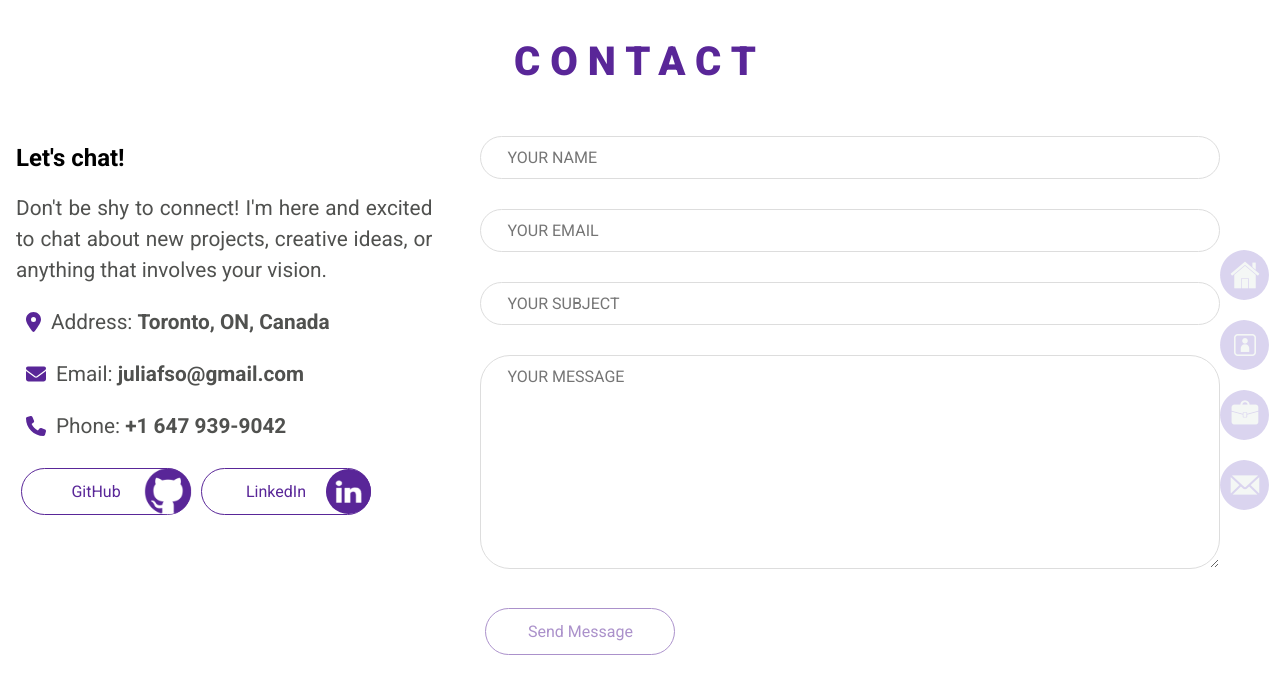
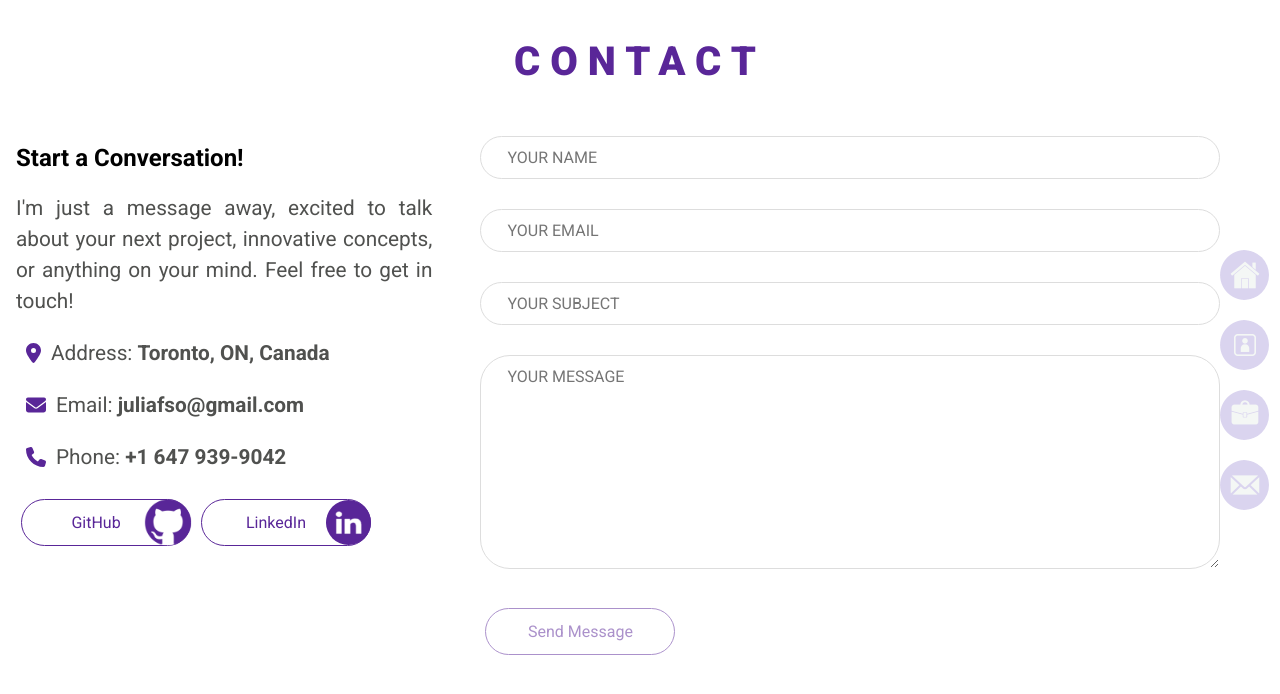
Before and after one commit to JuliaFSO/portfolio-2.2, a React (Vite) app: page /contact in a window 1280 px wide. Shown: the top 694 px of the page. Built offline with nearby package versions, Linux system fonts and the light colour scheme.

Commit message:
Update contact text and modal image size

```diff
--- a/src/components/contact/Contact.jsx
+++ b/src/components/contact/Contact.jsx
@@ -16,11 +16,12 @@ export default function Contact() {
       <h1 className='head_title'>CONTACT</h1>
       <div className='contact_section'>
         <div className='message_container'>
-          <h2>{`${"Let's chat!"}`}</h2>
+          <h2>{`${"Start a Conversation!"}`}</h2>
           <p className='text_contact'>
-          {`${"Don't"}`} be shy to connect! {`${"I'm"}`} here and excited to chat about new projects,
-          creative ideas, or anything that involves your vision.
-            </p>
+            {`${"I'm"}`} just a message away, excited to talk about your next project,
+              innovative concepts, or anything on your mind.
+              Feel free to get in touch!
+          </p>
           <p className='text_contact'>
             <FontAwesomeIcon icon={faLocationDot} className='icon' />
             <span className='text_contact'>Address: </span><strong>Toronto, ON, Canada</strong></p>
--- a/src/components/projects/projects.css
+++ b/src/components/projects/projects.css
@@ -299,8 +299,8 @@
     border-radius: 10px;
     margin: 10px;
     box-shadow: rgba(149, 157, 165, 0.2) 0px 8px 5px;
-    width: 320px;
-    height: 200px;
+    width: 220px;
+    height: auto;
   }
 }
 
```
